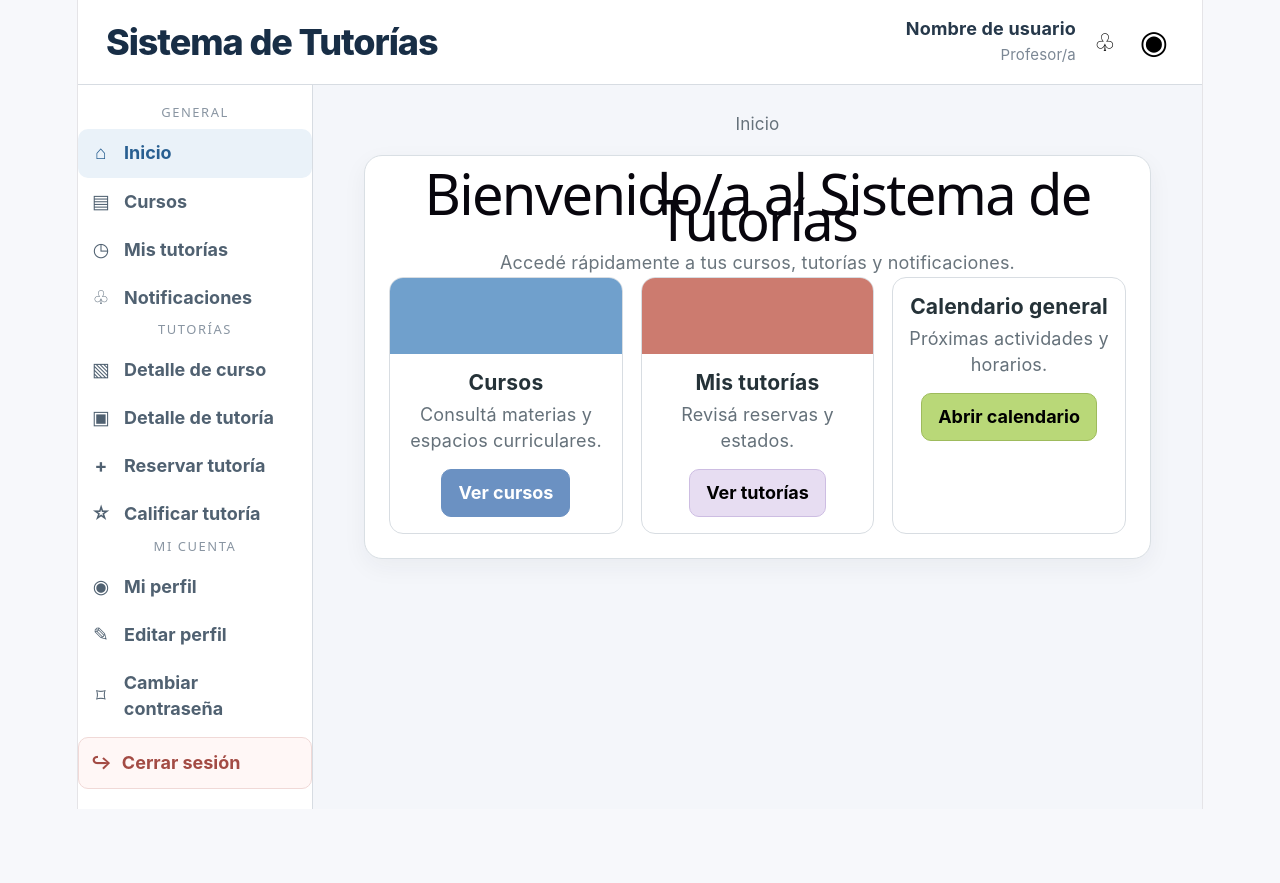
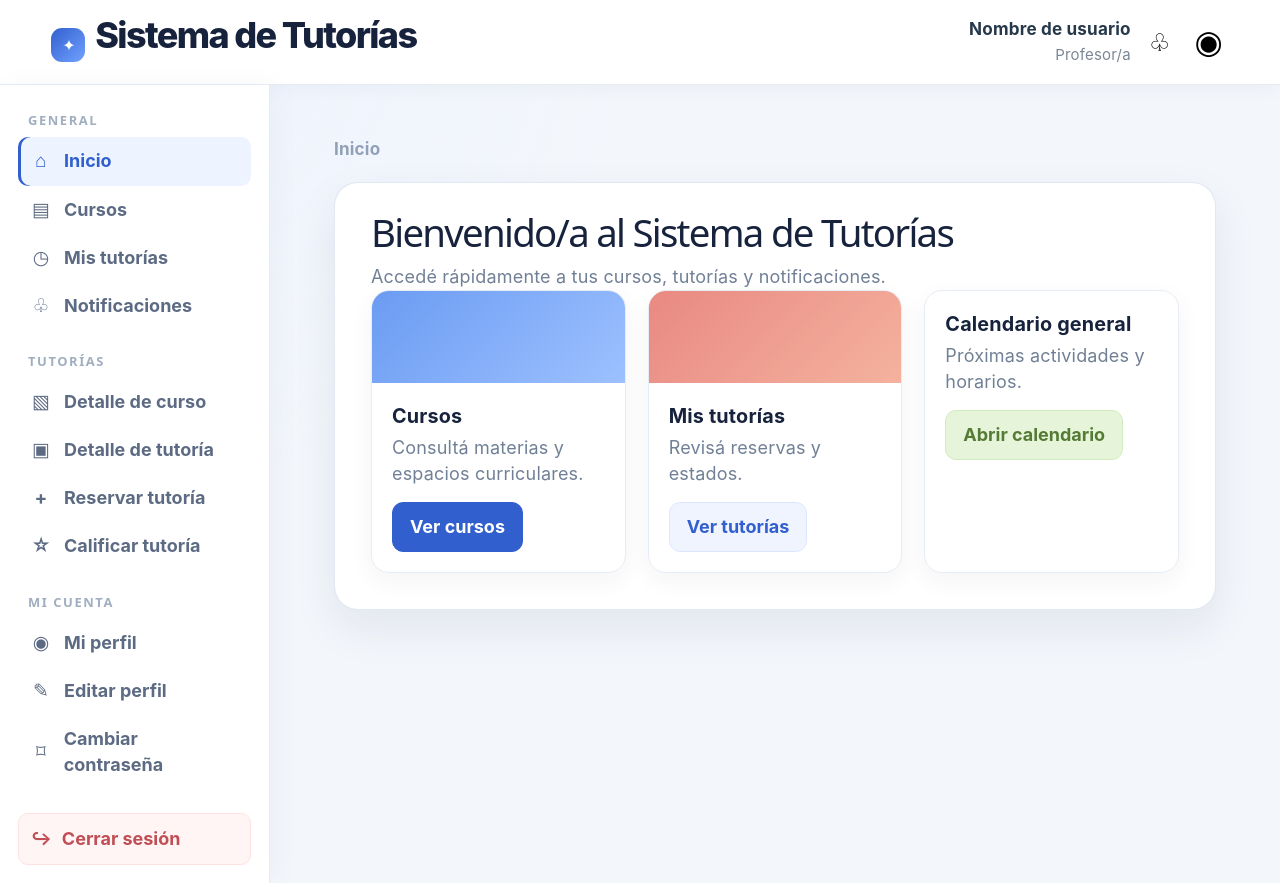
Before and after one commit to joacoromero7/Sistema_De_Tutoria, a Vue app: page / in a window 1280 px wide. Before the commit the page ends 809 px from the top, so only its background shows below. Built offline with nearby package versions, Linux system fonts and the light colour scheme.

Commit message:
mejoras visuales

```diff
--- a/src/style.css
+++ b/src/style.css
@@ -294,3 +294,63 @@ code {
     border-right-color: var(--border);
   }
 }
+
+/* Estilo visual del sistema de tutorías */
+:root {
+  --ink: #17233c;
+  --muted: #718096;
+  --line: #e7edf5;
+  --surface: #ffffff;
+  --soft: #f5f8fc;
+  --primary: #315fce;
+  --primary-dark: #244ba8;
+  --accent: #f0b44d;
+  --shadow-card: 0 18px 45px rgba(28, 45, 78, .08);
+}
+
+html { background: #f3f6fb; }
+body { min-width: 320px; color: var(--ink); background: radial-gradient(circle at 10% 0%, #eef4ff 0, transparent 34%), #f3f6fb; }
+#app { width: 100%; max-width: 1440px; margin: 0 auto; border: 0; text-align: left; }
+.app-shell { min-height: 100vh !important; background: transparent !important; }
+.topbar { min-height: 82px !important; padding: 16px clamp(20px, 4vw, 56px) !important; border-bottom: 1px solid var(--line) !important; box-shadow: 0 4px 18px rgba(30, 47, 80, .04); }
+.brand { color: var(--ink) !important; letter-spacing: -.045em !important; }
+.brand::before { content: '✦'; display: inline-grid; place-items: center; width: 34px; height: 34px; margin-right: 10px; border-radius: 11px; color: #fff; background: linear-gradient(135deg, #315fce, #71a2ff); font-size: 16px; vertical-align: -3px; }
+.account-copy span { font-size: .95rem; }
+.workspace { min-height: calc(100vh - 82px) !important; grid-template-columns: 270px minmax(0, 1fr) !important; }
+.sidebar { padding: 28px 18px 18px !important; gap: 24px !important; border-color: var(--line) !important; box-shadow: 7px 0 26px rgba(28, 45, 78, .035); }
+.nav-section h2 { color: #a0aec0 !important; font-weight: 800; }
+.nav-item { min-height: 44px; color: #5c6b83 !important; transition: transform .18s ease, background .18s ease, color .18s ease; }
+.nav-item:hover { transform: translateX(3px); }
+.nav-item.active { color: var(--primary) !important; background: #edf3ff !important; box-shadow: inset 3px 0 var(--primary); }
+.nav-icon { color: currentColor; }
+.session { margin-top: auto; color: #c04e54 !important; background: #fff5f5 !important; border-color: #ffe1e2 !important; }
+.content { padding: clamp(24px, 4vw, 58px) clamp(20px, 5vw, 76px) !important; }
+.breadcrumb { margin-bottom: 20px !important; color: #91a0b6 !important; font-weight: 650; }
+.panel { border: 1px solid rgba(224, 231, 241, .95) !important; border-radius: 24px !important; padding: clamp(22px, 3vw, 36px) !important; box-shadow: var(--shadow-card) !important; }
+.panel h1 { color: var(--ink); font-size: clamp(1.7rem, 3vw, 2.35rem); letter-spacing: -.045em; }
+.muted { color: var(--muted) !important; }
+.grid { gap: 22px !important; }
+.card { border: 1px solid var(--line) !important; border-radius: 18px !important; box-shadow: 0 8px 24px rgba(30, 47, 80, .05); transition: transform .2s ease, box-shadow .2s ease; }
+.card:hover { transform: translateY(-4px); box-shadow: 0 15px 30px rgba(30, 47, 80, .1); }
+.card-head { height: 92px !important; background: linear-gradient(135deg, #6b9bf2, #9dc1ff) !important; }
+.card-head.red { background: linear-gradient(135deg, #e98982, #f4b29e) !important; }
+.card-body { padding: 20px !important; }
+.card h3 { color: var(--ink); font-size: 1.1rem; }
+.card p { color: var(--muted) !important; }
+.btn { border: 1px solid #d8e1ee !important; border-radius: 11px !important; padding: 11px 17px !important; color: #51617a; transition: transform .18s ease, box-shadow .18s ease, background .18s ease; }
+.btn:hover { transform: translateY(-1px); box-shadow: 0 7px 15px rgba(35, 64, 113, .12); }
+.btn.primary { background: var(--primary) !important; border-color: var(--primary) !important; }
+.btn.primary:hover { background: var(--primary-dark) !important; }
+.btn.soft { background: #f0f4ff !important; border-color: #dce7ff !important; color: #315fce !important; }
+.btn.success { background: #e6f5d9 !important; border-color: #d1ebbc !important; color: #557b35; }
+.btn.danger { background: #fff0ef !important; border-color: #ffd9d6 !important; color: #bd5751; }
+input, select, textarea { border-color: #dce4ef !important; border-radius: 11px !important; padding: 12px 13px !important; color: var(--ink); outline: none; transition: border .18s ease, box-shadow .18s ease; }
+input:focus, select:focus, textarea:focus { border-color: #7ea5f0 !important; box-shadow: 0 0 0 4px rgba(49, 95, 206, .1); }
+label { color: #53627a !important; }
+.notice { border: 1px solid #d9edc7; border-radius: 13px !important; background: #f1fae9 !important; color: #557b35 !important; }
+.table { overflow: hidden; border: 1px solid var(--line); border-radius: 14px; }
+.table th { background: #f7f9fc; color: #8a98ac !important; }
+.table td, .table th { padding: 15px 13px !important; }
+.status { background: #eaf6df !important; color: #5b813c !important; }
+.public-nav { box-shadow: 0 4px 18px rgba(30, 47, 80, .04); }
+@media (max-width: 800px) { .workspace { grid-template-columns: 1fr !important; } .sidebar { padding: 18px !important; } .content { padding: 22px 16px !important; } .panel { border-radius: 18px !important; } }
```
Also changed, not shown: src/components/ReservarTutoria.vue (+52 -2 lines).
